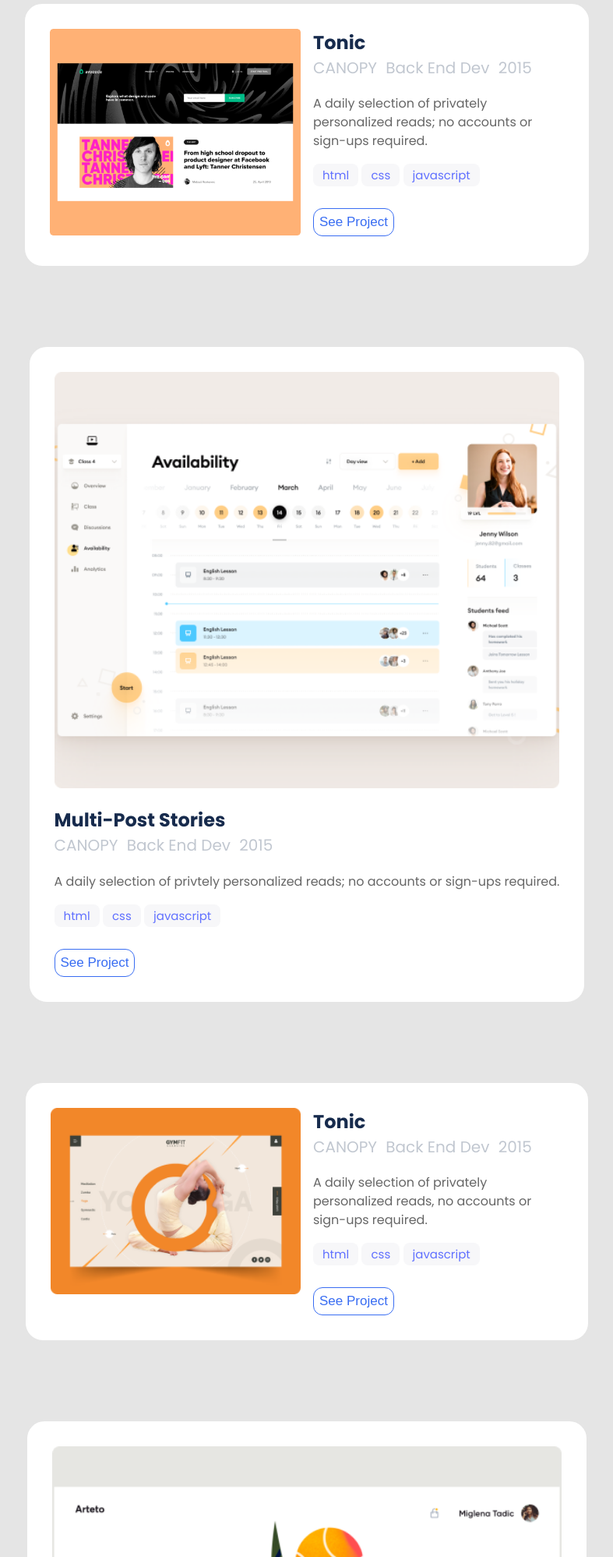
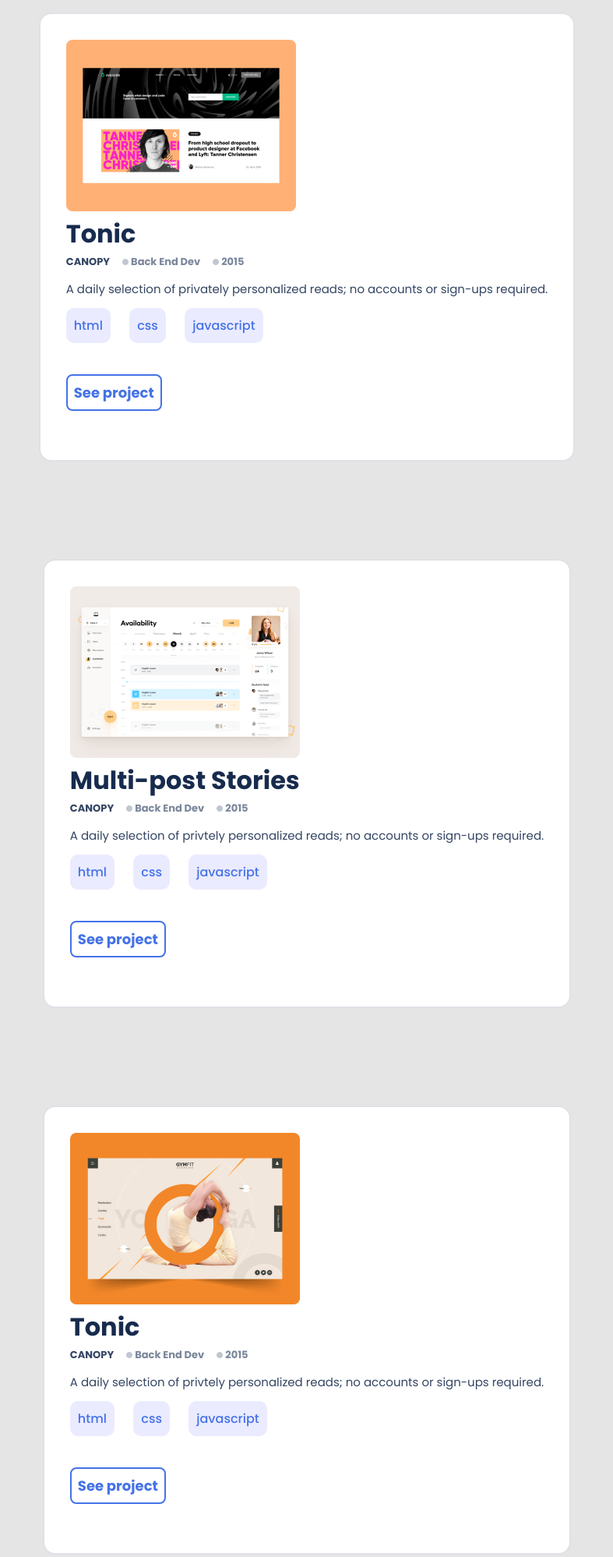
Before and after one commit to KayLemba/MyPortfolio2, a website: page index.html in a window 1280 px wide. Shown: the part 543-2540 px from the top of the page at 78% size, without its empty margins (246-1033 px from the left). Drawn offline with Linux system fonts and the light colour scheme.

Commit message:
Apply changes requested by code review

```diff
--- a/index.html
+++ b/index.html
@@ -11,14 +11,13 @@
 
 <body>
   <header class="white">
+    <a class="logo" href="#">My logo</a>
     <nav class="nav-bar">
+<a class="bars" href="#" ><img src="images/menu.png" alt="menu navbar"></a>
 
-      <div class="logo">
-        <a href="#">My logo</a>
-      </div>
-      <div class="menu-icon"><img src="images/menu.png" alt="menu navbar"></div>
     </nav>
   </header>
+
     <section class="first-section">
       <div class="text">
         <h1 class="salutation">
@@ -39,126 +38,106 @@
         </ul>
       </div>
     </section>
-    <section class="cards-section">
-      <ul class="cards-section-card">
-        <li class="cards">
-          <div class="cards-container">
+    <main class="grid-container">
+    <section class="work-section">
+       <div class="project-card">
+         <div class="img-div">
+           <img src="images/photo1.png" alt="First Card">
+           <h2 class="head">Tonic</h2>
+           <div class="card-detail-box">
              <ul>
-              <li>
-                <img class="pro-image" src="images/card1.png" alt="First Card">
-              <li class="features">
-                <h1><a class="head" href="#">Tonic</a></h1>
-                <div class="information">
-                  <ul>
-                    <li class="option">Canopy</li>
-                    <li> <i class="fas fa-circle"></i> Back End Dev</li>
-                    <li><i class="fas fa-circle"></i> 2015</li>
+               <li class="card-detail canopy">CANOPY</li>
+               <li class="card-detail option"><img src="images/bullets.png" alt="bullet">  Back End Dev</li>
+               <li class="card-detail option"><img src="images/bullets.png" alt="bullet">  2015</li>
              </ul>
            </div>
-                <p>
-                  A daily selection of privately personalized reads; no accounts or sign-ups required.
-                </p>
-
-                <div class="languages inline">
+           <p> A daily selection of privately personalized reads; no accounts or sign-ups required. </p>
+           <div class="language1 inline">
              <ul>
-                    <li>html</li>
-                    <li>css</li>
-                    <li>javascript</li>
+               <li class="langu">html</li>
+               <li class="langu">css</li>
+               <li class="langu">javascript</li>
              </ul>
            </div>
-
+         </div>
          <button type="button" class="btn-one">See project</button>
-              </li>
-            </ul>
        </div>
-        </li>
-
-        <li class="cards">
-          <div class="cards-container">
+     </section>
+     <section class="work-section">
+      <div class="project-card">
+        <div class="img-div">
+          <img src="images/photo2.png" alt="Second Card">
+          <h2 class="head">Multi-post Stories</h2>
+          <div class="card-detail-box">
             <ul>
-              <li>
-                <img src="images/card2.png" alt="Second Card">
-              <li class="features">
-                <h1><a class="head" href="#">Multi-Post Stories</a></h1>
-                <div class="information">
-                  <ul>
-                    <li class="option">Canopy</li>
-                    <li> <i class="fas fa-circle"></i> Back End Dev</li>
-                    <li><i class="fas fa-circle"></i> 2015</li>
+              <li class="card-detail canopy">CANOPY</li>
+              <li class="card-detail option"><img src="images/bullets.png" alt="bullet">  Back End Dev</li>
+              <li class="card-detail option"><img src="images/bullets.png" alt="bullet">  2015</li>
             </ul>
           </div>
           <p> A daily selection of privtely personalized reads; no accounts or sign-ups required. </p>
-
-                <div class="languages inline">
+          <div class="language1 inline">
             <ul>
-                    <li>html</li>
-                    <li>css</li>
-                    <li>javascript</li>
+              <li class="langu">html</li>
+              <li class="langu">css</li>
+              <li class="langu">javascript</li>
             </ul>
           </div>
-
+        </div>
         <button type="button" class="btn-one">See project</button>
-              </li>
+      </div>
+    </section>
+    <section class="work-section">
+      <div class="project-card">
+        <div class="img-div">
+          <img src="images/photo3.png" alt="Third Card">
+          <h2 class="head">Tonic</h2>
+          <div class="card-detail-box">
+            <ul>
+              <li class="card-detail canopy">CANOPY</li>
+              <li class="card-detail option"><img src="images/bullets.png" alt="bullet">  Back End Dev</li>
+              <li class="card-detail option"><img src="images/bullets.png" alt="bullet">  2015</li>
             </ul>
           </div>
-        </li>
-        <li class="cards">
-          <div class="cards-container">
+          <p> A daily selection of privtely personalized reads; no accounts or sign-ups required. </p>
+          <div class="language1 inline">
             <ul>
-              <li>
-                <img src="images/card3.png" alt="Third Card">
-              <li class="features">
-                <h1><a class="head" href="">Tonic</a></h1>
-                <div class="information">
-                  <ul>
-                    <li class="option">Canopy</li>
-                    <li> <i class="fas fa-circle"></i> Back End Dev</li>
-                    <li><i class="fas fa-circle"></i> 2015</li>
+              <li class="langu">html</li>
+              <li class="langu">css</li>
+              <li class="langu">javascript</li>
             </ul>
           </div>
-                <p>A daily selection of privately personalized reads, no accounts or sign-ups required. </p>
-                <div class="languages inline">
+        </div>
+        <button type="button" class="btn-one">See project</button>
+      </div>
+    </section>
+    <section class="work-section">
+      <div class="project-card">
+        <div class="img-div">
+          <img src="images/photo4.png" alt="Forth Card">
+          <h2 class="head">Multi-post Stories</h2>
+          <div class="card-detail-box">
             <ul>
-                    <li>html</li>
-                    <li>css</li>
-                    <li>javascript</li>
+              <li class="card-detail canopy">CANOPY</li>
+              <li class="card-detail option"><img src="images/bullets.png" alt="bullet">  Back End Dev</li>
+              <li class="card-detail option"><img src="images/bullets.png" alt="bullet">  2015</li>
             </ul>
           </div>
-                <button class="btn-one">See project</button>
-              </li>
+          <p> A daily selection of privtely personalized reads; no accounts or sign-ups required. </p>
+          <div class="language1 inline">
+            <ul>
+              <li class="langu">html</li>
+              <li class="langu">css</li>
+              <li class="langu">javascript</li>
             </ul>
           </div>
-        </li>
-        <li class="cards">
-          <div class="cards-container">
-            <ul>
-              <li>
-                <img src="images/card4.png" alt="Forth Card">
-              <li class="features">
-                <h1><a class="head" href="#">Multi-Post Stories</a></h1>
-                <div class="information">
-                  <ul>
-                    <li class="option">Canopy</li>
-                    <li> <i class="fas fa-circle"></i>Back End Dev</li>
-                    <li><i class="fas fa-circle"></i>2015</li>
-                  </ul>
         </div>
-                <p>A daily selection of privately personalized reads; no accounts or sign-ups requires</p>
-                <div class="languages inline">
-                  <ul>
-                    <li>html</li>
-                    <li>css</li>
-                    <li>javascript</li>
-                  </ul>
+        <button type="button" class="btn-one">See project</button>
       </div>
+    </section>
 
-                <button class="btn-one">See project</button>
-              </li>
-            </ul>
-          </div>
-        </li>
-      </ul>
-    </section>
+
+  </main>
   <section class="section-about">
     <div class="container">
       <div class="about-grid">
@@ -171,7 +150,7 @@
               project you need coded, don’t hestiate to contact me.</p>
             <p class="lets-connect"> LET'S CONNECT</p>
 
-              <ul class="buttons">
+            <ul class="buttons getmyr">
               <li><a href="#"> <img src="./images/twitter.png" alt="social"> </a></li>
               <li><a href="#"> <img src="./images/Linkedin.png" alt="social"></a></li>
               <li><a href="#"> <img src="./images/medium.png" alt="social"></a></li>
@@ -179,57 +158,34 @@
               <li><a href="#"> <img src="./images/angellist.png" alt="social"></a></li>
             </ul>
             <br>
-              <button class="btn-one">Get My Resume</button>
+            <button class="btn-one btn-resume">Get My Resume</button>
           </div>
         </div>
-
-          <div class="text">
-            <ul class="list">
-              <li class="languages flex">
-
-                <div class="tec"><a href="#">
-                    <h2 class="mark-up">Languages</h2>
-                  </a><img src="images/down-arrow.png " alt="down arrow"></div>
-                <ul class="programminglang">
-                  <li>
-
-                    <img src="images/jscript.png" alt="javascript">
-                    <pre>      JavaScript</pre>
-
+            <div class="lang lang-margin">
+              <h3 class="lang-font">Languages</h3>
+              <a href="#"><img class="icons" src="images/down-arrow.png" alt="arrow"></a>
+          </div>
+          <ul>
+              <li class="language">
+                  <img src="images/jscript.png" alt="js">
+                  <h3 class="lang-text">JavaScript</h3>
               </li>
-                  <li>
-
-                    <img src="images/html.png" alt="hyper text mark-up Language">
-                    <pre>    HTML</pre>
-
+              <li class="language">
+                  <img src="images/html.png" alt="HTML">
+                  <h3 class="lang-text">HTML</h3>
               </li>
-
-                  <li class="lang1">
-
-                    <img src="images/css.png" alt="Cascading style sheet">
-                    <pre>     CSS</pre>
-
-                  </li>
-
-
-                </ul>
-              </li>
-
-              <li>
-                <div class="tec"><a href="#">
-                    <h2 class="mark-up"> Frameworks</h2>
-                  </a><img src="images/right-arrow.png" alt="right-arrow"></div>
-              </li>
-
-              <li>
-
-                <div class="tec"><a href="#">
-                    <h2 class="mark-up"> Skills</h2>
-                  </a><img src="images/right-arrow.png" alt="right-arrow"></div>
-
+              <li class="language">
+                  <img src="images/css.png" alt="CSS">
+                  <h3 class="lang-text">CSS</h3>
               </li>
           </ul>
+          <div class="lang lang-2">
+              <h3 class="lang-font">Frameworks</h3>
+              <a href="#"><img class="icons" src="images/right-arrow.png" alt="arrow"></a>
           </div>
-        </div>
+          <div class="lang lang-2">
+              <h3 class="lang-font">Skills</h3>
+              <a href="#"><img class="icons" src="images/right-arrow.png" alt="arrow"></a>
           </div>
         </section>
+  </body>
--- a/styles.css
+++ b/styles.css
@@ -17,13 +17,14 @@ body {
 }
 
 .white {
-  background-color: #fff;
+  display: flex;
+  justify-content: space-between;
+  background-color: white;
+  padding-top: 24px;
 }
 
 .text {
-  width: 80%;
-  margin: 0 auto;
-  margin-top: 5em;
+  padding: 30px;
 }
 
 .salutation {
@@ -32,30 +33,31 @@ body {
   width: 80%;
   color: #172b4d;
   line-height: 52px;
-  padding: 0%;
-}
-
-.paragraph1 {
-  margin: 15px 0;
-  width: 80%;
-  margin-left: 0;
 }
 
 .lets-connect {
   font-size: 16px;
   font-weight: 500;
   color: #7f8cff;
-  margin-left: 0%;
+  margin-top: 10px;
 }
 
-.logo a {
-  cursor: pointer;
+.bars {
+  padding-right: 22px;
+}
+
+.logo {
   font-size: 18px;
   font-style: normal;
   font-weight: 700;
+  padding-left: 22px;
   line-height: 20px;
   color: #6070ff;
   background-color: #fff;
+}
+
+.buttons {
+  padding-bottom: 100px;
 }
 
 .buttons li {
@@ -75,13 +77,13 @@ body {
 }
 
 .nav-bar {
+  color: #7f8cff;
+}
+
+.paragraph1 {
+  margin: 15px 0;
   width: 80%;
-  height: 70px;
-  color: #565b86;
-  display: flex;
-  justify-content: space-between;
-  margin: 0 auto;
-  align-items: center;
+  margin-left: 0;
 }
 
 .first-section {
@@ -96,154 +98,125 @@ body {
   border-bottom-right-radius: 110px;
 }
 
-.cards-section {
-  background-color: transparent;
-  padding: 10px;
+.grid-container {
+  display: flex;
+  flex-direction: column;
+  width: 100%;
+  gap: 65px;
+  place-items: center;
+  margin-bottom: 58px;
 }
 
-.cards-section-card {
+.work-section {
+  display: -ms-grid;
+  display: grid;
+  padding: 33px;
+  margin: 30px;
+  border: 2px solid #dfe1e6;
+  border-radius: 16px;
+  box-sizing: border-box;
+  background-color: #fff;
+}
+
+.project-card {
   display: flex;
   flex-direction: column;
-  align-items: center;
-  justify-content: center;
-  list-style-type: none;
-  border-style: none;
 }
 
-.grid-container img,
-.grid-container p {
-  display: inline;
+.head {
+  color: #172b4d;
+  font-weight: bold;
+  line-height: 44px;
+  font-size: 32px;
+  font-family: poppins, sans-serif;
 }
 
-.grid-container > li {
-  background-color: #f7f7f9;
-  font-size: 10px;
-  width: 450px;
-  border-radius: 8px;
-  padding: 30px;
+.card-detail {
+  display: inline;
+  text-align: center;
 }
 
-.tec img {
-  width: 15px;
-  height: 15px;
-  align-self: center;
-  margin-right: 5px;
+.card-detail ::after {
+  content: "\00b7";
+  font-size: 1.5em;
 }
 
-.grid-container > li img {
-  position: relative;
-  bottom: -12px;
-  left: -2px;
-  height: 50px;
-  width: 50px;
+.card-detail :last-child::after {
+  content: none;
 }
 
-.grid-container > li p {
-  font-size: 22px;
-  padding-top: 8px;
-  font-weight: 400;
-}
-
-.list li {
-  padding-top: 8px;
-  list-style: none;
-  border-bottom: 2px solid #f7f7f9;
-}
-
-ul {
-  list-style-type: none;
-}
-
-.cards-container {
-  width: auto;
-  padding: 2rem;
-  margin-top: 50px;
-  margin-bottom: 50px;
-  background-color: white;
-  border: 2px solid #e5e5e5;
-  list-style-type: none;
-  border-radius: 24px;
-  color: black;
-}
-
-.cards-container > ul {
-  display: grid;
-  list-style-type: none;
-  grid-template-columns: repeat(auto-fit, minmax(320px, 1fr));
-  grid-gap: 1rem;
-}
-
-.cards-container > ul > li {
-  border-radius: 0.5rem;
-  border-top-left-radius: 0.5rem;
-  border-top-right-radius: 0.5rem;
-  position: relative;
-}
-
-.cards-container > ul > li > img {
-  width: 100%;
-}
-
-.cards-container > ul > li > p {
-  font-size: 1rem;
-  line-height: 1.5;
-  padding: 1.2rem 0;
-  color: #666;
-}
-
-.grid-container {
-  display: grid;
-  grid-template-columns: repeat(auto-fill, minmax(620px, 1fr));
-  align-items: center;
-  grid-gap: 10px;
+.langu {
+  background-color: #ebebff;
   padding: 10px;
-  border: 0;
-  background: transparent;
-}
-
-.information ul li {
-  display: inline;
-  list-style: none;
-  padding-bottom: 30px;
-  padding-right: 7px;
-  color: #c1c7d0;
-  font-size: 20px;
-}
-
-.information ul li i {
-  font-size: 10px;
+  color: #4472e7;
+  border-radius: 10px;
+  font-weight: 500;
+  font-family: poppins, sans-serif;
+  display: inline-block;
+  margin-right: 20px;
 }
 
 .option {
-  text-transform: uppercase;
+  font-family: poppins, sans-serif;
+  color: #7a869a;
+  font-weight: 600;
+  font-size: 13px;
+  line-height: 16px;
+  position: static;
+  width: 88px;
+  padding-top: 8px;
+  margin-right: 12px;
 }
 
-.languages ul li {
-  display: flex;
-  background: #f7f7f9;
-  border-radius: 8px;
-  width: 262px;
-  height: 66.72px;
-  font-size: 15px;
-  padding: 4px 12px;
-  color: #6070ff;
-  margin-block: 4%;
-  margin-right: 0;
+.canopy {
+  font-family: poppins, sans-serif;
+  color: #344563;
+  font-weight: 600;
+  font-size: 13px;
+  line-height: 16px;
+  position: static;
+  width: 55px;
+  height: 16px;
+  padding-left: 0;
+  padding-top: 8px;
+  margin-right: 12px;
 }
 
-.inline ul li {
-  display: inline;
+p {
+  position: static;
+  width: auto;
+  height: auto;
+  font-size: 15px;
+  line-height: 24px;
+  color: #344563;
+  order: 1;
+  margin: 12px 0;
+}
+
+button {
+  border: 2px solid #4472e7;
+  padding: 8px;
+  color: #4472e7;
+  text-decoration: none;
+  border-radius: 8px;
+  font-size: large;
+  font-family: Poppins, sans-serif;
+  font-weight: bold;
+  background-color: #fff;
 }
 
 .btn-one {
-  border: 1px solid #396df2;
-  padding: 7px;
-  background-color: #fff;
-  color: #396df2;
-  border-radius: 12px;
-  font-size: 17px;
-  font-weight: 300;
-  text-transform: capitalize;
+  margin-top: 40px;
+  margin-bottom: 30px;
+  align-self: start;
+}
+
+.getmyr {
+  padding-bottom: 0;
+}
+
+.btn-resume {
+  margin: 0;
 }
 
 .btn-one a:focus {
@@ -305,38 +278,65 @@ a .btn-two {
 }
 
 .about-grid {
-  display: grid;
-  grid-template-columns: repeat(auto-fill, minmax(420px, 1fr));
-  align-items: center;
+  display: flex;
+  flex-direction: column;
 }
 
 .about-grid > article {
   padding-bottom: 50px;
 }
 
-pre {
-  color: #253858;
+.lang-font {
+  font-family: Poppins, sans-serif;
   font-weight: bold;
-  font-size: 12px;
-  line-height: 44px;
-  font-family: "Poppins", sans-serif;
-  margin: 12px 0;
+  color: #344563;
 }
 
-.mark-up {
-  color: black;
+.lang {
+  margin: 30px;
+  margin-top: 50px;
+  padding-top: 15px;
+  padding-bottom: 15px;
+  padding-right: 40px;
+  display: flex;
+  justify-content: space-between;
+  align-items: center;
 }
 
-.head {
-  color: #172b4d;
+.lang-margin {
+  margin-top: 4px;
 }
 
-.pro-image {
-  height: auto;
-  width: auto;
+.lang-2 {
+  margin: 20px;
+  padding-top: 6px;
+  padding-bottom: 25px;
+  padding-right: 40px;
+  display: flex;
+  justify-content: space-between;
+  border-bottom: 1px solid rgb(202, 200, 200);
+  align-items: center;
 }
 
-.tec {
+.icons {
+  height: 15px;
+  width: 15px;
+}
+
+.language {
   display: flex;
-  justify-content: space-between;
+  margin-left: 30px;
+  margin-right: 30px;
+  margin-bottom: 10px;
+  background-color: #f6f6f9;
+  border-radius: 8px;
+  padding: 10px;
 }
+
+.lang-text {
+  font-family: Poppins, sans-serif;
+  color: #344563;
+  padding-top: 10px;
+  padding-left: 15px;
+  font-style: normal;
+}
```
Also changed, not shown: images/bullets.png (added), images/photo1.png (added), images/photo2.png (added), images/photo3.png (added), images/photo4.png (added), 2 other files. Lines whose indentation alone changed are shown as unchanged.
